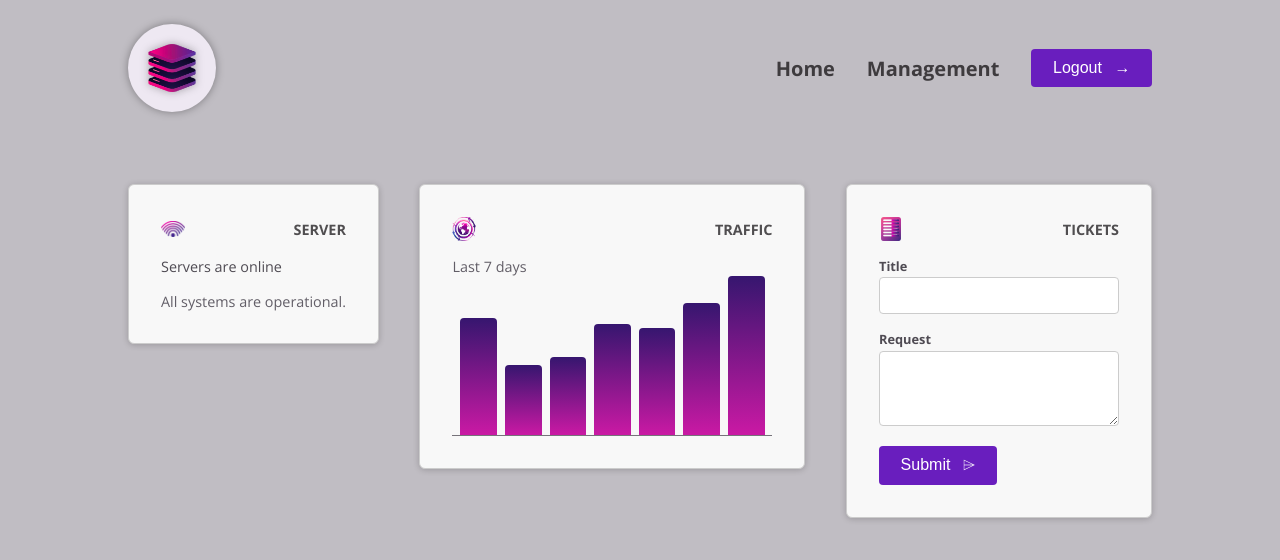
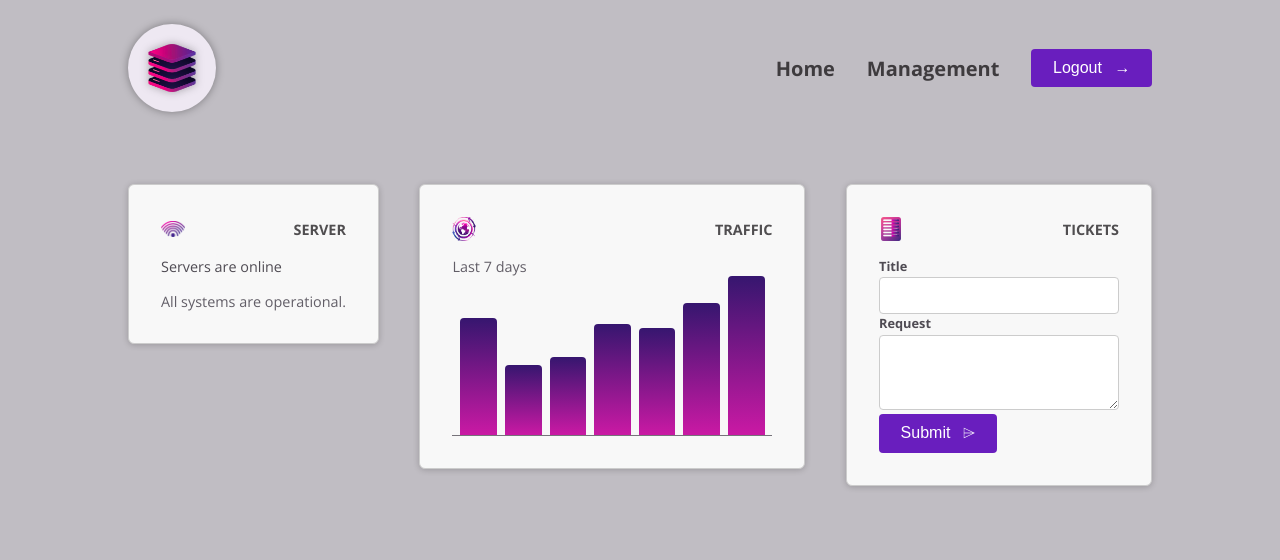
Before and after one commit to lunatictiol/angular-second-project, an Angular app: page / in a window 1280 px wide. Shown: the top 560 px of the page. Built offline with nearby package versions, Linux system fonts and the light colour scheme.

Commit message:
add multi element custom components

```diff
--- a/src/app/dashboard/tickets/new-ticket/new-ticket.component.html
+++ b/src/app/dashboard/tickets/new-ticket/new-ticket.component.html
@@ -1,12 +1,11 @@
 <form>
-    <p>
-      <label>Title</label>
+   <app-input label="Title">
       <input name="title" id="title" />
-    </p>
-    <p>
-      <label>Request</label>
+    </app-input>
+    <app-input label="Request">
+
       <textarea name="request" id="request" rows="3"></textarea>
-    </p>
+    </app-input>
     <p>
       <button appButton>
         Submit
--- /dev/null
+++ b/src/app/shared/control/input.component.html
@@ -0,0 +1,4 @@
+<p class="control">
+    <label>{{ label() }}</label>
+    <ng-content select="input, textarea" />
+  </p>
--- /dev/null
+++ b/src/app/shared/control/input.component.ts
@@ -0,0 +1,12 @@
+import { Component, input } from '@angular/core';
+
+@Component({
+  selector: 'app-input',
+  standalone: true,
+  imports: [],
+  templateUrl: './input.component.html',
+  styleUrl: './input.component.css'
+})
+export class InputComponent {
+label = input.required<string>()
+}
```
Also changed, not shown: src/app/dashboard/tickets/new-ticket/new-ticket.component.ts (+6 -5 lines), src/app/shared/control/input.component.css (added).
